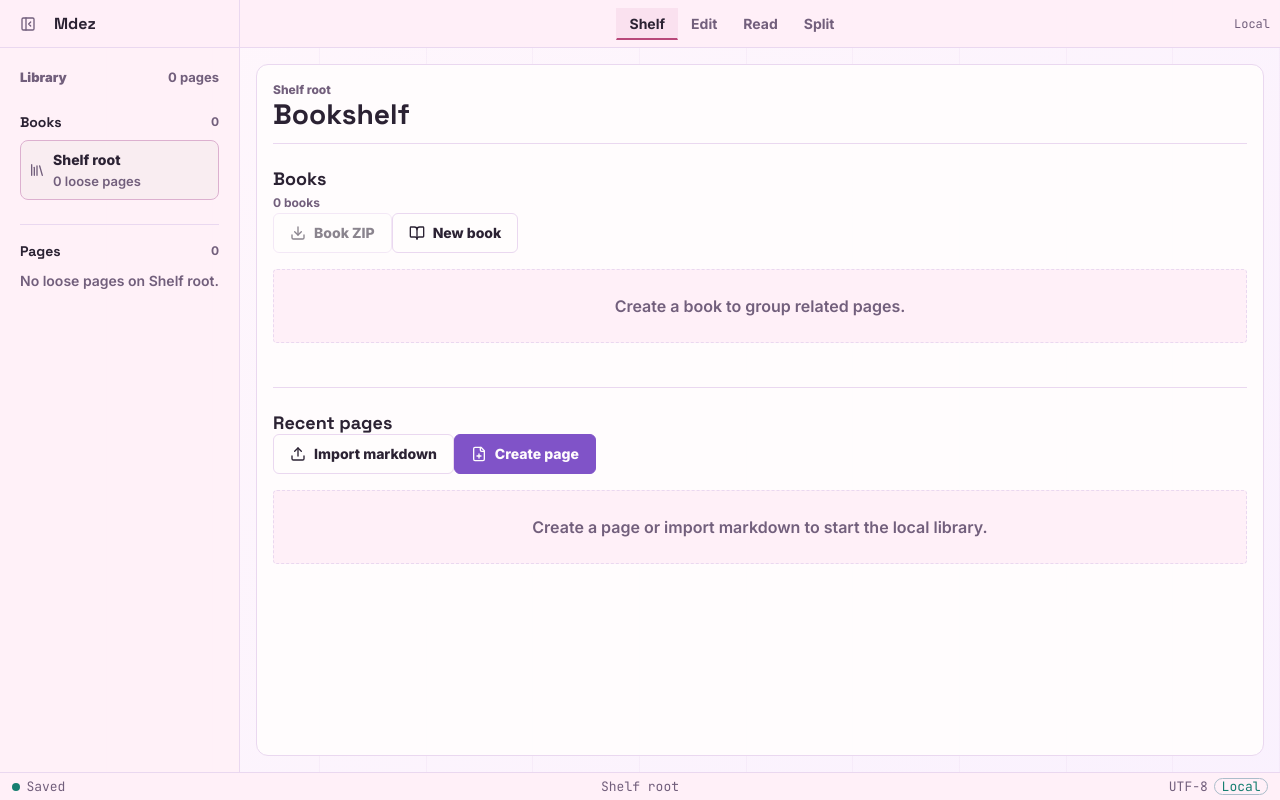
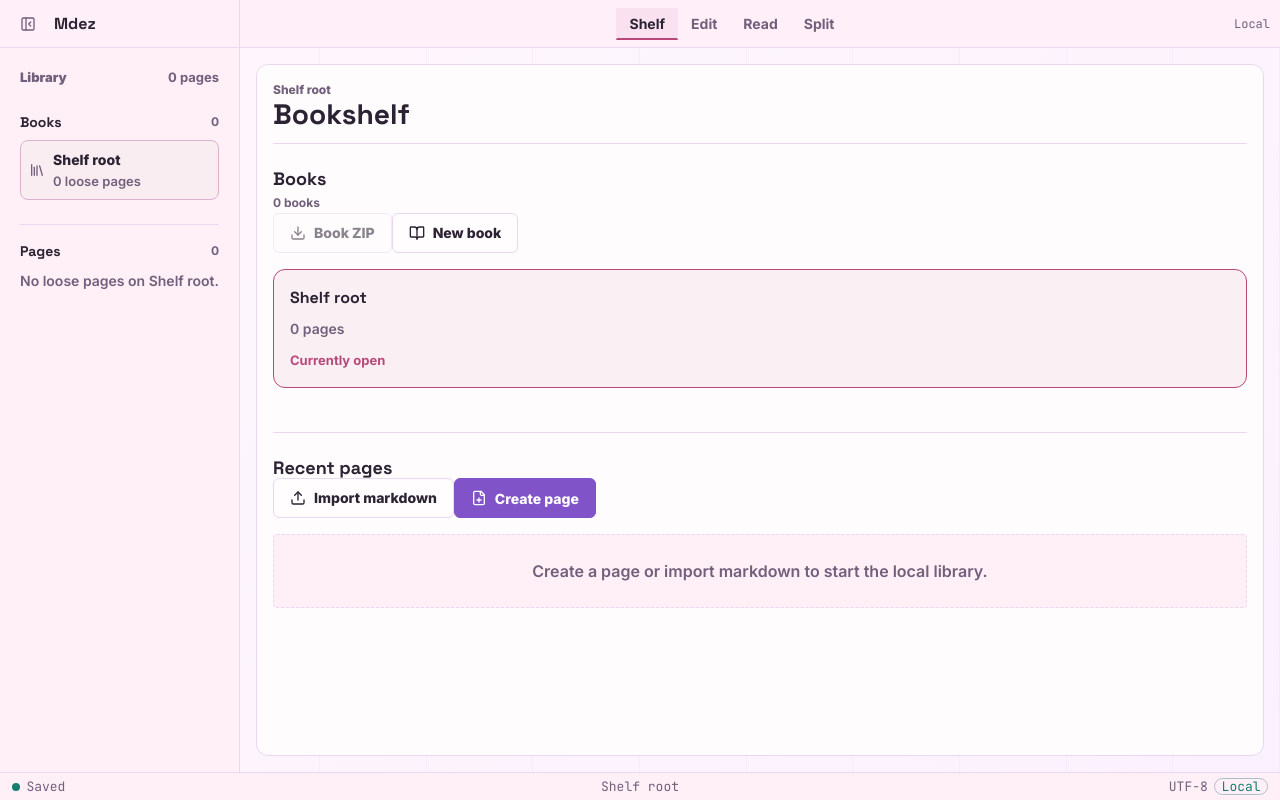
Before and after one commit to ny147/mdez, a Next.js app: page / in a window 1280 px wide. Built offline with nearby package versions, Linux system fonts and the light colour scheme; a web font is replaced by a local one.

Commit message:
feat: add scannable Shelf tiles

```diff
--- a/src/app/styles/workspace.css
+++ b/src/app/styles/workspace.css
@@ -130,54 +130,30 @@ a:focus-visible {
     box-shadow: var(--shadow-field-focus);
   }
 
-  .book-spine {
-    display: flex;
-    flex-direction: column;
-    align-items: center;
-    justify-content: flex-start;
-    gap: 0.5rem;
-    min-width: 3rem;
-    overflow: hidden;
-    border: 1px solid color-mix(in srgb, var(--color-shelf) 28%, transparent);
-    border-radius: 0.375rem 0.375rem 0.125rem 0.125rem;
-    background:
-      linear-gradient(90deg, color-mix(in srgb, white 34%, transparent), transparent 18%, transparent 82%, color-mix(in srgb, var(--color-ink) 8%, transparent)),
-      linear-gradient(180deg, var(--color-panel), var(--color-lavender));
+  .shelf-book-tile,
+  .recent-page-card {
+    width: 100%;
+    min-width: 0;
+    min-height: 7rem;
+    border: 1px solid var(--color-rule);
+    border-radius: var(--radius-surface);
+    background: var(--color-paper);
     color: var(--color-ink);
-    padding: 0.75rem 0.5rem;
-    box-shadow: none;
-    transition:
-      transform 180ms ease,
-      border-color 180ms ease,
-      box-shadow 180ms ease,
-      background 180ms ease;
+    padding: var(--space-4);
+    text-align: left;
+    transition: border-color 160ms ease, background-color 160ms ease, transform 160ms ease;
   }
 
-  .book-spine:hover {
+  .shelf-book-tile:hover,
+  .recent-page-card:hover {
     border-color: var(--color-shelf);
-    transform: translateY(-0.25rem);
-    box-shadow: none;
+    transform: translateY(-0.125rem);
   }
 
-  .book-spine:active {
-    transform: translateY(-0.1rem) scale(0.99);
-  }
-
-  .book-spine-open {
+  .shelf-book-tile.is-open,
+  .recent-page-card.is-selected {
     border-color: var(--color-shelf);
-    background:
-      linear-gradient(90deg, color-mix(in srgb, white 38%, transparent), transparent 18%, transparent 82%, color-mix(in srgb, var(--color-ink) 12%, transparent)),
-      linear-gradient(180deg, var(--color-shelf), var(--color-edit));
-    color: var(--color-on-accent);
-  }
-
-  .writing-mode-vertical {
-    writing-mode: vertical-rl;
-    text-orientation: mixed;
-    max-height: 7rem;
-    font-size: 0.82rem;
-    font-weight: 850;
-    line-height: 1;
+    background: color-mix(in srgb, var(--color-shelf) 7%, var(--color-paper));
   }
 
   .dogear-card {
@@ -873,6 +849,60 @@ body {
   text-wrap: balance;
 }
 
+.shelf-book-grid,
+.recent-page-grid {
+  display: grid;
+  grid-template-columns: repeat(auto-fit, minmax(min(100%, 12rem), 1fr));
+  gap: var(--space-3);
+}
+
+.shelf-book-title,
+.recent-page-title {
+  display: block;
+  overflow: hidden;
+  color: var(--color-ink);
+  font-family: var(--font-display);
+  font-weight: 800;
+  text-overflow: ellipsis;
+  white-space: nowrap;
+}
+
+.shelf-book-title,
+.recent-page-title {
+  font-size: 1rem;
+}
+
+.shelf-book-meta,
+.recent-page-location {
+  display: block;
+  overflow: hidden;
+  margin-top: var(--space-2);
+  color: var(--color-muted);
+  font-size: 0.875rem;
+  font-weight: 600;
+  text-overflow: ellipsis;
+  white-space: nowrap;
+}
+
+.shelf-book-state,
+.recent-page-updated-label {
+  display: block;
+  margin-top: var(--space-3);
+  color: var(--color-shelf);
+  font-size: 0.8125rem;
+  font-weight: 700;
+}
+
+.recent-page-card {
+  min-height: 7.375rem;
+}
+
+.recent-page-card:focus-visible,
+.shelf-book-tile:focus-visible {
+  outline: 2px solid var(--color-accent);
+  outline-offset: 2px;
+}
+
 .shelf-command-bar {
   display: flex;
   flex-direction: column;
--- a/src/components/mdez/MdezWorkspace.tsx
+++ b/src/components/mdez/MdezWorkspace.tsx
@@ -421,7 +421,6 @@ export function MdezWorkspace() {
                 documents={liveDocuments}
                 selectedFolderId={library.selectedFolderId}
                 selectedDocumentId={library.selectedDocumentId}
-                isReady={library.isReady}
                 onSelectFolder={handleSelectFolder}
                 onSelectDocument={handleSelectDocument}
                 onCreateDocument={handleCreateDocument}
--- a/src/components/mdez/ShelfPane.tsx
+++ b/src/components/mdez/ShelfPane.tsx
@@ -10,7 +10,6 @@ type ShelfPaneProps = {
   documents: Document[];
   selectedFolderId: string | null;
   selectedDocumentId: string | null;
-  isReady: boolean;
   onSelectFolder: (folderId: string | null) => void;
   onSelectDocument: (documentId: string) => void;
   onCreateDocument: () => void;
@@ -28,7 +27,6 @@ export function ShelfPane({
   documents,
   selectedFolderId,
   selectedDocumentId,
-  isReady,
   onSelectFolder,
   onSelectDocument,
   onCreateDocument,
@@ -38,6 +36,7 @@ export function ShelfPane({
 }: ShelfPaneProps) {
   const sortedFolders = folders.filter((folder) => folder.parentId === null).sort((a, b) => a.order - b.order || a.name.localeCompare(b.name));
   const openBook = folders.find((folder) => folder.id === selectedFolderId) ?? null;
+  const rootPageCount = documents.filter((document) => document.folderId === null).length;
   const visiblePages = documents
     .filter((document) => (openBook ? document.folderId === openBook.id : true))
     .sort((a, b) => new Date(b.updatedAt).getTime() - new Date(a.updatedAt).getTime())
@@ -72,18 +71,21 @@ export function ShelfPane({
           </div>
         </div>
 
-        {sortedFolders.length === 0 ? (
-          <div className="rounded border border-dashed border-border bg-panel p-6 text-center">
-            <p className="font-semibold text-muted">{isReady ? "Create a book to group related pages." : "Indexing local library..."}</p>
-          </div>
-        ) : (
-          <div className="overflow-x-auto pb-3">
-            <div className="flex min-w-max items-end gap-3 border-b-4 border-accent-files/25 px-2 pb-2">
+        <div className="shelf-book-grid">
+          <button
+            type="button"
+            aria-label={`Shelf root, ${rootPageCount} ${rootPageCount === 1 ? "page" : "pages"}, ${selectedFolderId === null ? "open" : "closed"}`}
+            aria-pressed={selectedFolderId === null}
+            onClick={() => onSelectFolder(null)}
+            className={`shelf-book-tile ${selectedFolderId === null ? "is-open" : ""}`}
+          >
+            <span className="shelf-book-title">Shelf root</span>
+            <span className="shelf-book-meta">{rootPageCount} {rootPageCount === 1 ? "page" : "pages"}</span>
+            <span className="shelf-book-state">{selectedFolderId === null ? "Currently open" : "Open shelf"}</span>
+          </button>
           {sortedFolders.map((folder) => {
             const pageCount = getBookPageCount(documents, folder.id);
             const isOpen = selectedFolderId === folder.id;
-                const height = Math.min(11.5, 7.5 + pageCount * 0.8);
-                const width = Math.min(5.25, 3 + pageCount * 0.45);
 
             return (
               <button
@@ -93,17 +95,15 @@ export function ShelfPane({
                 aria-pressed={isOpen}
                 aria-expanded={isOpen}
                 onClick={() => onSelectFolder(folder.id)}
-                    className={`book-spine ${isOpen ? "book-spine-open" : ""}`}
-                    style={{ height: `${height}rem`, width: `${width}rem` }}
+                className={`shelf-book-tile ${isOpen ? "is-open" : ""}`}
               >
-                    <span className="writing-mode-vertical truncate">{folder.name}</span>
-                    <span className="mt-auto text-[0.68rem] font-bold">{pageCount}p</span>
+                <span className="shelf-book-title">{folder.name}</span>
+                <span className="shelf-book-meta">{pageCount} {pageCount === 1 ? "page" : "pages"}</span>
+                <span className="shelf-book-state">{isOpen ? "Currently open" : "Open book"}</span>
               </button>
             );
           })}
         </div>
-          </div>
-        )}
       </section>
 
       <section className="workspace-section min-h-0 overflow-hidden" aria-labelledby="recent-pages-title">
@@ -131,25 +131,23 @@ export function ShelfPane({
             </p>
           </div>
         ) : (
-          <ul className="grid gap-3 sm:grid-cols-2 xl:grid-cols-3" aria-label="Recent pages">
+          <ul className="recent-page-grid" aria-label="Recent pages">
             {visiblePages.map((document) => {
               const parentBook = folders.find((folder) => folder.id === document.folderId)?.name ?? "Shelf root";
               const updated = formatRelativeTime(document.updatedAt);
 
               return (
-                <li key={document.id}>
+                <li key={document.id} className="recent-page-item">
                   <button
                     type="button"
                     aria-label={`${document.title} page in ${parentBook}, updated ${updated}`}
                     aria-pressed={selectedDocumentId === document.id}
                     onClick={() => onSelectDocument(document.id)}
-                    className={`dogear-card w-full rounded-md border bg-surface p-4 text-left transition hover:-translate-y-0.5 hover:border-accent-files focus:outline-none focus:ring-2 focus:ring-accent-files ${
-                      selectedDocumentId === document.id ? "border-accent bg-panel" : "border-border"
-                    }`}
+                    className={`recent-page-card dogear-card ${selectedDocumentId === document.id ? "is-selected" : ""}`}
                   >
-                    <span className="block truncate font-display text-base font-black text-ink">{document.title}</span>
-                    <span className="mt-2 block truncate text-sm font-semibold text-muted">{parentBook}</span>
-                    <span className="recent-page-updated-label mt-3 block text-[0.8125rem] font-bold text-accent-files">Updated {updated}</span>
+                    <span className="recent-page-title">{document.title}</span>
+                    <span className="recent-page-location">{parentBook}</span>
+                    <span className="recent-page-updated-label">Updated {updated}</span>
                   </button>
                 </li>
               );
```
Also changed, not shown: 1 other file (tests, documents, lock files or other folders). Lines whose indentation alone changed are shown as unchanged.
